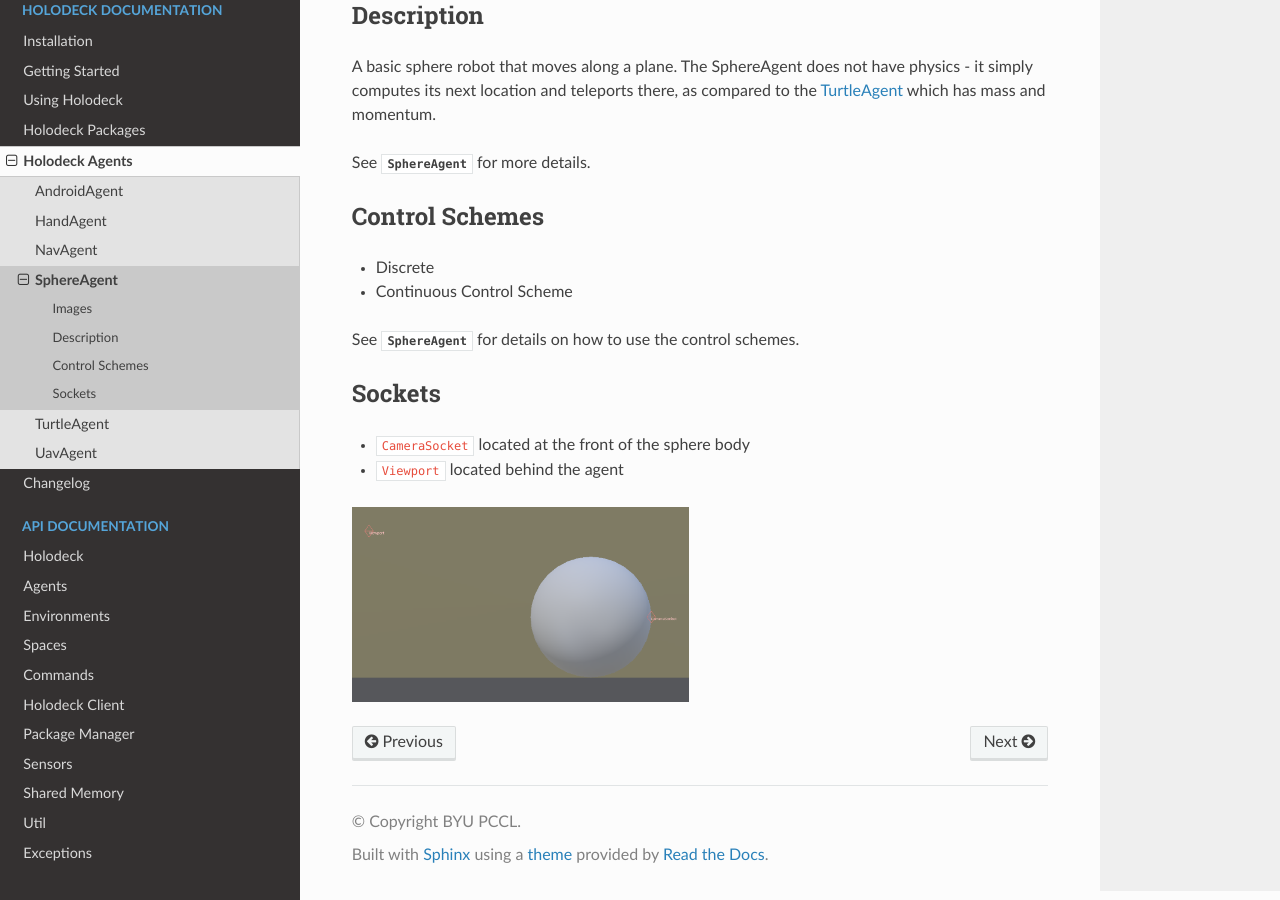
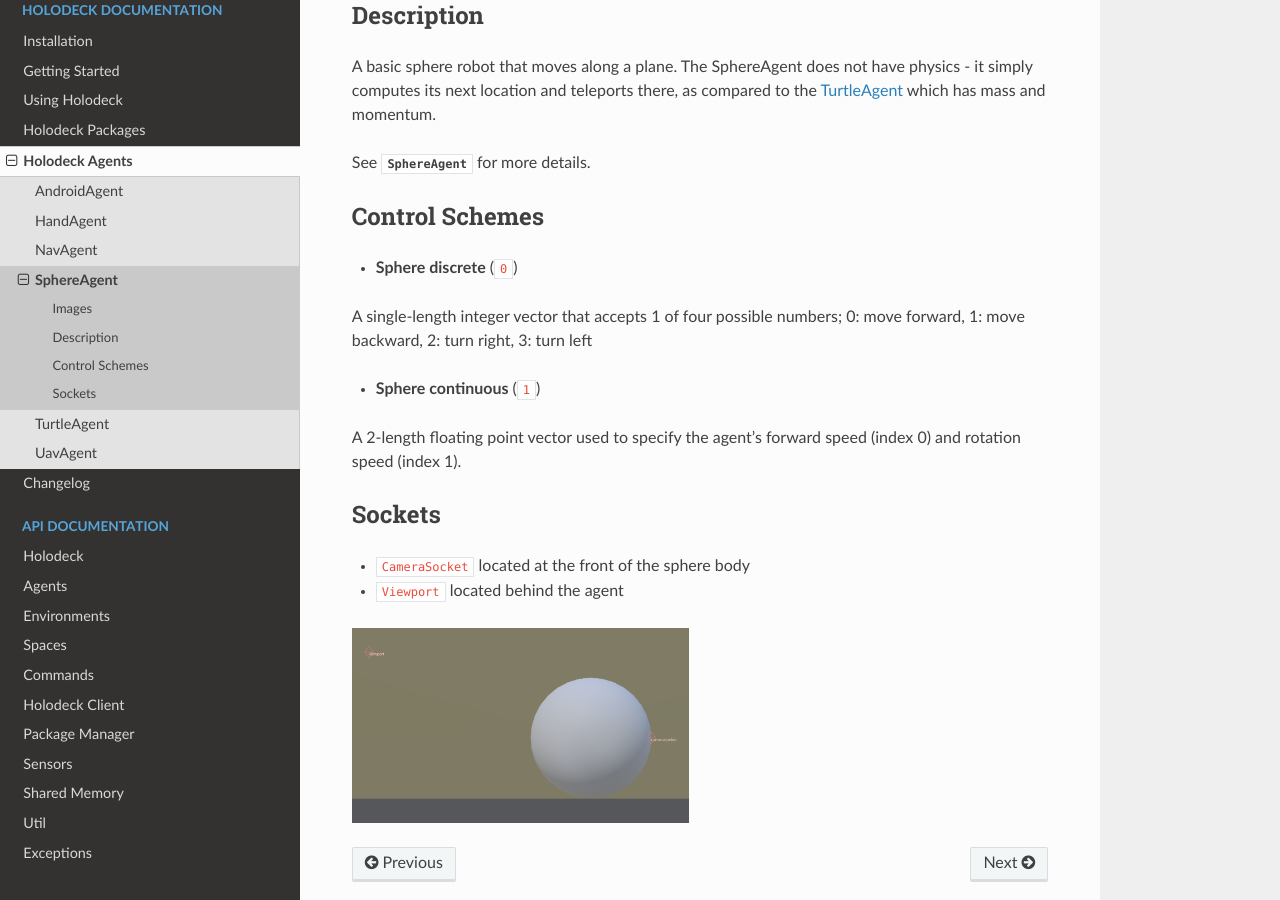
Before and after one commit to BYU-PCCL/holodeck, a Sphinx documentation site: the page built from docs/agents/sphere-agent.rst, in a window 1280 px wide and 900 px high, scrolled down 399 px. Built offline with Sphinx 7.4.7 and the Read the Docs theme 2.0.0, drawn with Linux system fonts in a browser that asks for light colours; formulas are drawn with MathJax 3.

Commit message:
Updated the docs for all the agents about their control schemes

```diff
--- a/docs/agents/nav-agent.rst
+++ b/docs/agents/nav-agent.rst
@@ -19,8 +19,9 @@ attempt to intelligently navigate towards those coordinates.
 
 Control Schemes
 ---------------
+- **Nav Target Location (``0``)**
+ A 3-length floating point vector used to specify the x, y and z coordinates for the agent to navigate to.
 
-See :class:`holodeck.agents.NavAgent` for specific details on the control scheme.
 
 Sockets
 -------
--- a/docs/agents/sphere-agent.rst
+++ b/docs/agents/sphere-agent.rst
@@ -21,13 +21,11 @@ See :class:`~holodeck.agents.SphereAgent` for more details.
 Control Schemes
 ---------------
 
-- Discrete
-- Continuous Control Scheme
+- **Sphere discrete** (``0``)
+A single-length integer vector that accepts 1 of four possible numbers; 0: move forward, 1: move backward, 2: turn right, 3: turn left
 
-See :class:`~holodeck.agents.SphereAgent` for details on how to use
-the control schemes.
-
-.. TODO: Example code?
+- **Sphere continuous** (``1``)
+A 2-length floating point vector used to specify the agent's forward speed (index 0) and rotation speed (index 1).
 
 Sockets
 ---------------
--- a/docs/agents/turtle-agent.rst
+++ b/docs/agents/turtle-agent.rst
@@ -17,6 +17,12 @@ TurtleAgent is subject to gravity and can climb ramps and slopes.
 
 See :class:`~holodeck.agents.TurtleAgent` for more details.
 
+Control Schemes
+---------------
+
+- **Sphere continuous** (``1``)
+A 2-length floating point vector used to specify the agent's forward force (index 0) and rotation force (index 1).
+
 Sockets
 -------
 
```
Also changed, not shown: docs/agents/android-agent.rst (+4 -4 lines), docs/agents/uav-agent.rst (+6 -4 lines), 1 other file.
